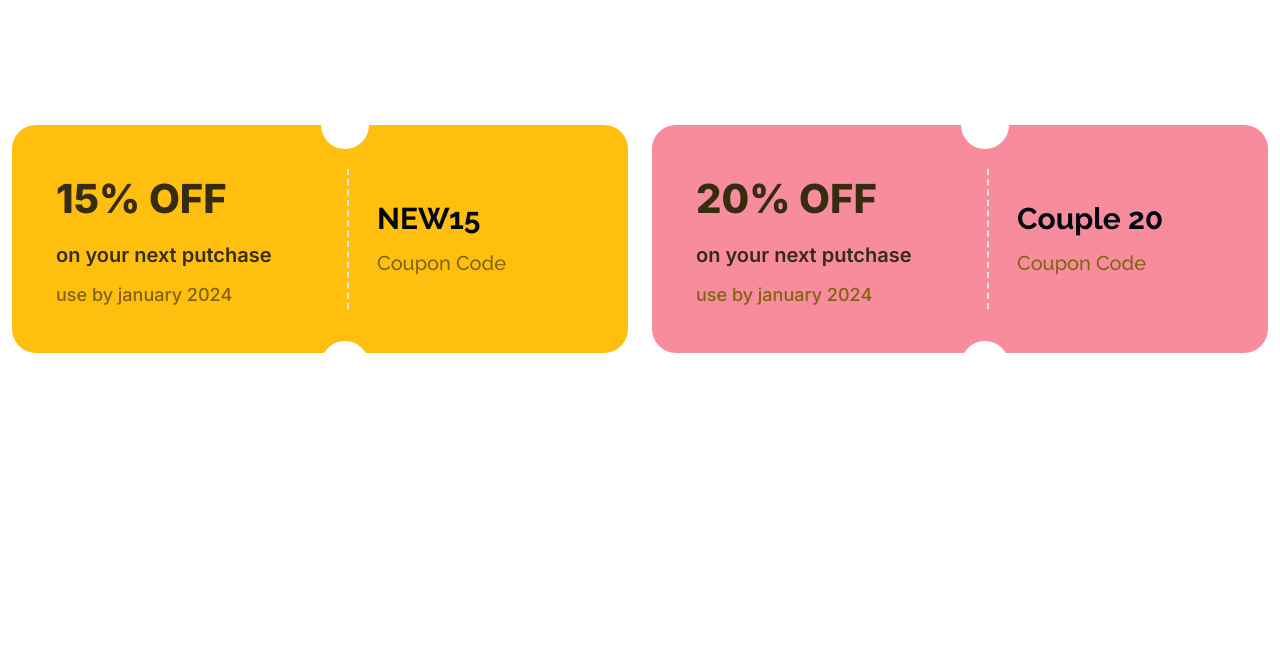
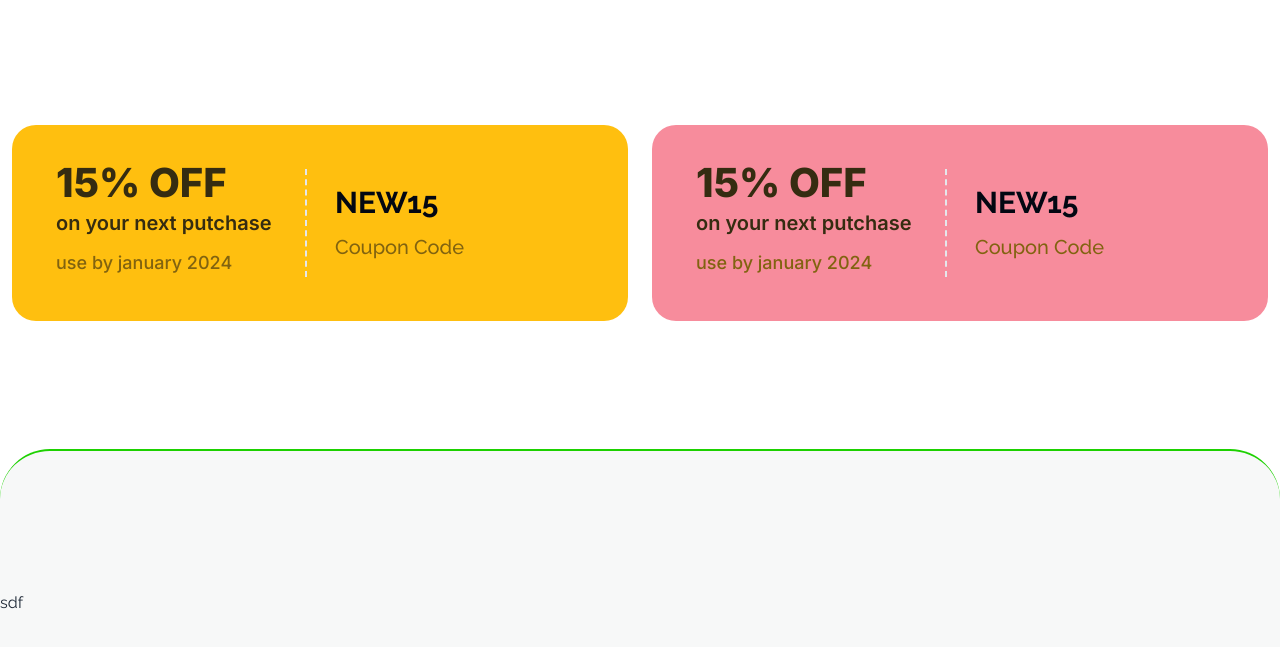
Before and after one commit to sharifulislam1999/jhakanaka-paribahan, a plain HTML site: page index.html in a window 1280 px wide. Shown: the part 757-1404 px from the top of the page. Before the commit the page ends 1146 px from the top, so only its background shows below. Drawn offline with nearby package versions, Linux system fonts and the light colour scheme.

Commit message:
ticket done

```diff
--- a/index.html
+++ b/index.html
@@ -112,61 +112,61 @@
     <section>
       <div class="mt-32">
         <div class="container mx-auto px-3">
-          <div class="flex gap-6">
-            <div class="flex-1 rounded-3xl p-11 bg-[#FFBF0F] gap-7 flex items-center">
-              <div class="flex-1 space-y-3 border-r-2 border-dashed">
-                <div class="text-[40px] font-extrabold font-inter text-[#352C11]">
+          <div class="flex flex-col lg:flex-row gap-6">
+            <div class="flex-1 rounded-3xl p-5 md:p-11 bg-[#FFBF0F] gap-4 md:gap-7 flex items-center">
+              <div class="flex-1 lg:space-y-3 border-r-2 border-dashed">
+                <div class="text-lg md:text-[40px] font-extrabold font-inter text-[#352C11]">
                   <h1>15% OFF</h1>
                 </div>
-                <div class="font-inter font-semibold text-xl text-[#352C11]">
+                <div class="font-inter font-semibold text-base md:text-xl text-[#352C11]">
                   <p>on your next putchase</p>
                 </div>
-                <div class="font-inter font-medium text-lg text-[#816310]">
+                <div class="font-inter font-medium text-base md:text-lg text-[#816310]">
                   <span>use by january 2024</span>
                 </div>
               </div>
-              <div class="w-[207px] space-y-3 relative">
-                <div class="font-raleway font-bold text-3xl text-[#030712]">
+              <div class="flex-1 md:w-[207px] md:space-y-3 relative text-center md:text-left">
+                <div class=" font-raleway font-bold text-lg md:text-3xl text-[#030712]">
                   <h1>NEW15</h1>
                 </div>
-                <div class="font-raleway font-medium text-xl text-[#816310]">
+                <div class="font-raleway font-medium text-base md:text-xl text-[#816310]">
                   <span>Coupon Code </span>
                 </div>
-                <div class="absolute h-12 w-12 rounded-full bg-white  -left-14 -top-28">
-                </div>
-                <div class="absolute h-12 w-12 rounded-full bg-white  -left-14 -bottom-28">
-                </div>
+
               </div>
             </div>
-            <div class="flex-1 rounded-3xl p-11 bg-[#F78C9C] gap-7 flex items-center">
-              <div class="flex-1 space-y-3 border-r-2 border-dashed">
-                <div class="text-[40px] font-extrabold font-inter text-[#352C11]">
-                  <h1>20% OFF</h1>
+            <div class="flex-1 rounded-3xl p-5 md:p-11 bg-[#F78C9C] gap-4 md:gap-7 flex items-center">
+              <div class="flex-1 lg:space-y-3 border-r-2 border-dashed">
+                <div class="text-lg md:text-[40px] font-extrabold font-inter text-[#352C11]">
+                  <h1>15% OFF</h1>
                 </div>
-                <div class="font-inter font-semibold text-xl text-[#352C11]">
+                <div class="font-inter font-semibold text-base md:text-xl text-[#352C11]">
                   <p>on your next putchase</p>
                 </div>
-                <div class="font-inter font-medium text-lg text-[#816310]">
+                <div class="font-inter font-medium text-base md:text-lg text-[#816310]">
                   <span>use by january 2024</span>
                 </div>
               </div>
-              <div class="w-[207px] space-y-3 relative">
-                <div class="font-raleway font-bold text-3xl text-[#030712]">
-                  <h1>Couple 20</h1>
+              <div class="flex-1 md:w-[207px] md:space-y-3 relative text-center md:text-left">
+                <div class=" font-raleway font-bold text-lg md:text-3xl text-[#030712]">
+                  <h1>NEW15</h1>
                 </div>
-                <div class="font-raleway font-medium text-xl text-[#816310]">
+                <div class="font-raleway font-medium text-base md:text-xl text-[#816310]">
                   <span>Coupon Code </span>
                 </div>
-                <div class="absolute h-12 w-12 rounded-full bg-white  -left-14 -top-28">
-                </div>
-                <div class="absolute h-12 w-12 rounded-full bg-white  -left-14 -bottom-28">
-                </div>
+
               </div>
             </div>
-
-
           </div>
         </div>
+      </div>
+    </section>
+    <section>
+      <div class="mt-32 bg-[#F7F8F8] py-32 rounded-t-[50px] border-t-2 border-[#1DD100]">
+        <div class="container mx-auto py-3">
+          sdf
+        </div>
+
       </div>
     </section>
 
```
